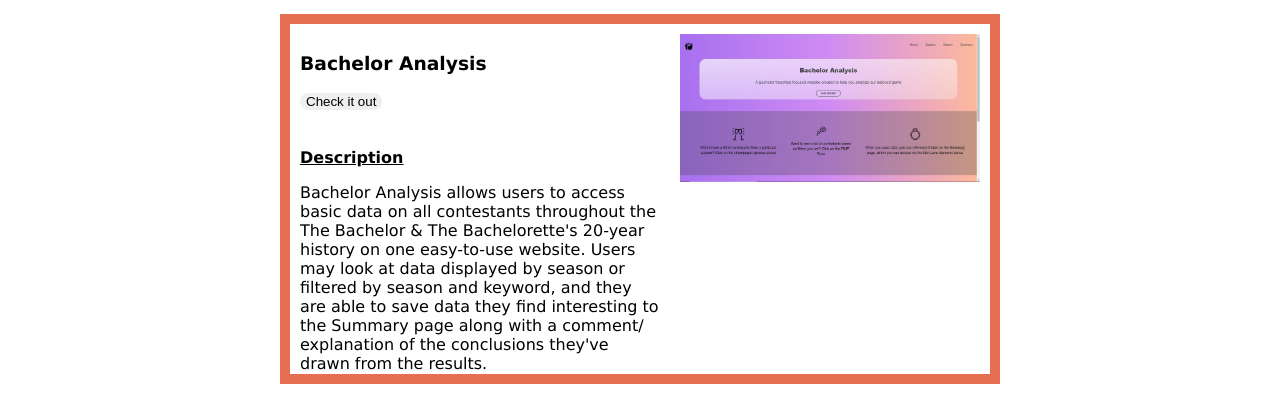
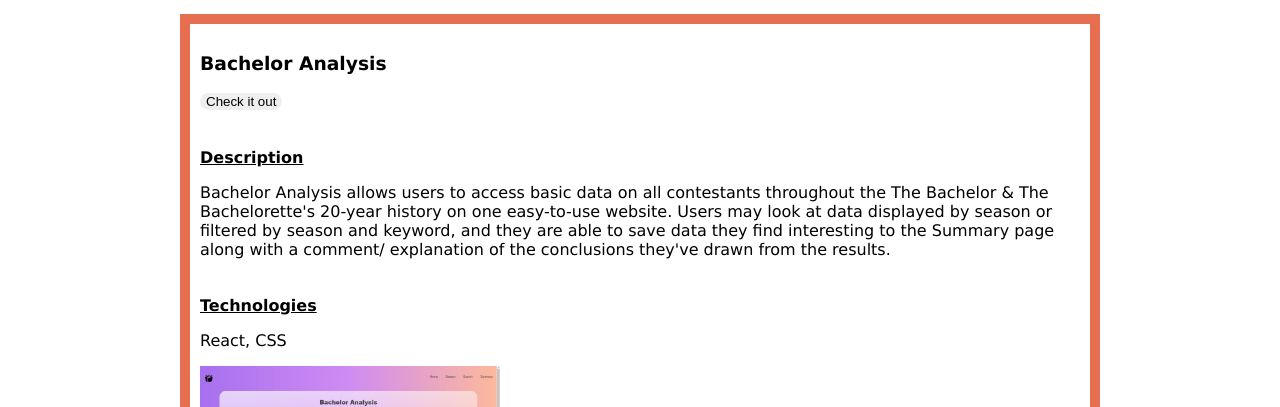
Before and after one commit to rhiannonsmeby/2021-portfolio, a plain HTML site: page projects.html in a window 1280 px wide. Shown: the part 198-605 px from the top of the page. Drawn offline with Linux system fonts and the light colour scheme.

Commit message:
projects edited

```diff
--- a/projects.html
+++ b/projects.html
@@ -33,10 +33,11 @@
                         <p>Bachelor Analysis allows users to access basic data on all contestants throughout the The Bachelor & The Bachelorette's 20-year history on one easy-to-use website. Users may look at data displayed by season or filtered by season and keyword, and they are able to save data they find interesting to the Summary page along with a comment/ explanation of the conclusions they've drawn from the results.</p>
                         <h6>Technologies</h6>
                         <p>React, CSS</p>
-                    </div>
-                    <div class="item">
                         <img src="landingpagetop.jpg" width=300px alt="home page of Bachelor Analysis">
                     </div>
+                    <!-- <div class="item">
+                        <img src="landingpagetop.jpg" width=300px alt="home page of Bachelor Analysis">
+                    </div> -->
                     </div>
                 </div>
             </div>
--- a/style.css
+++ b/style.css
@@ -231,8 +231,8 @@
     .boxed {
         display: flex;
         flex-direction: row;
-        height: 350px;
-        width: 700px;
+        height: 500px;
+        width: 900px;
         align-content: flex-start;
         margin: 30px;
     }
```
